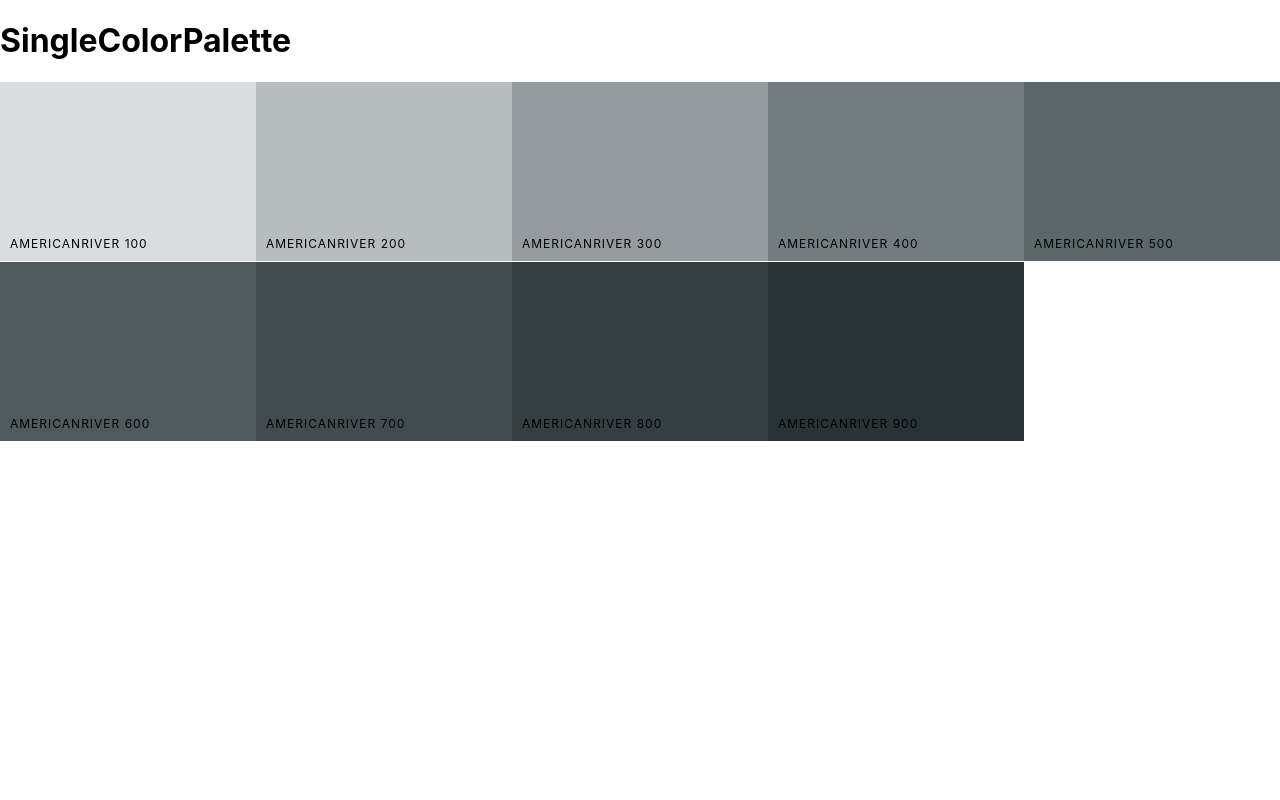
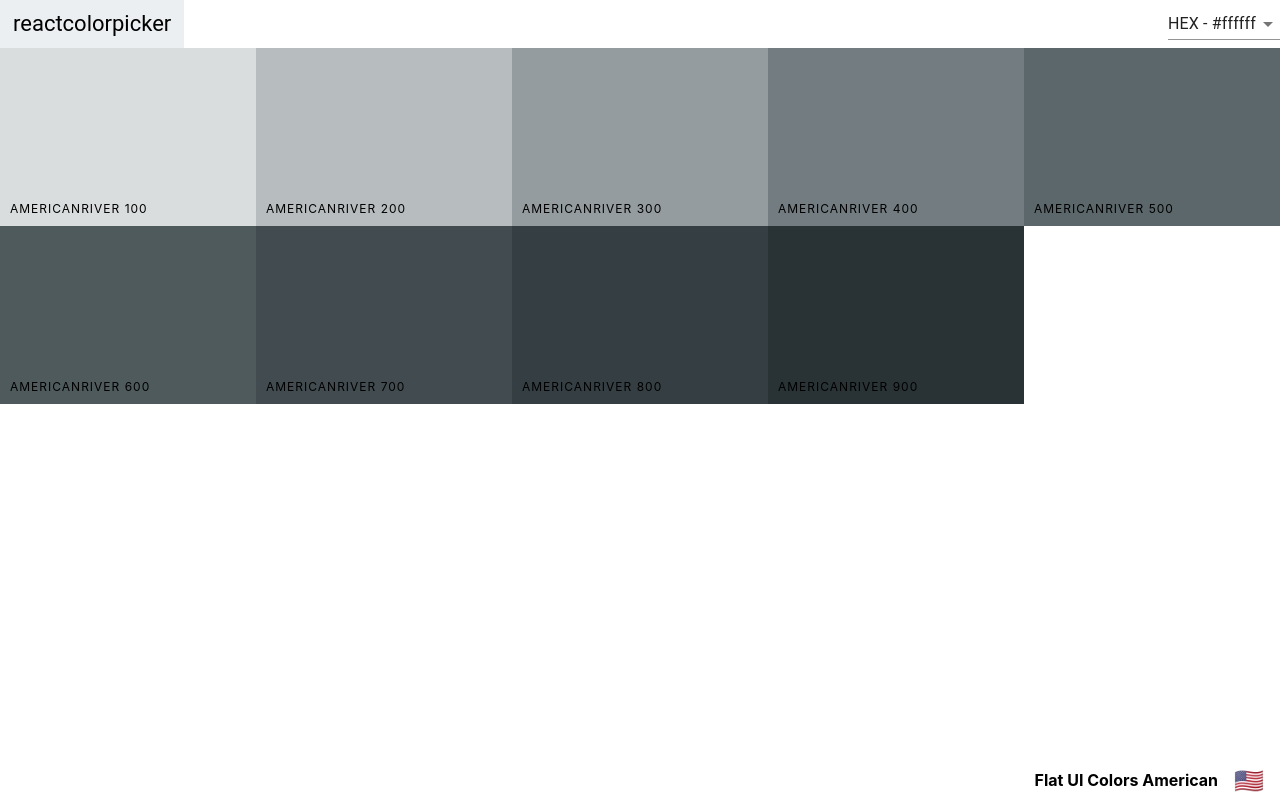
Before and after one commit to yellowswordy/colorpicker, a React (Create React App) app: page /palette/flat-ui-colors-american/americanriver in a window 1280 px wide. Built offline with nearby package versions, Linux system fonts and the light colour scheme.

Commit message:
Add Navbar and Footer to SingleColorPalette

```diff
--- a/src/Navbar.js
+++ b/src/Navbar.js
@@ -28,13 +28,14 @@
     }
 
     render() {
-        const {level, changeLevel} = this.props;
+        const {level, changeLevel, showingAllColors} = this.props;
         const {format} = this.state;
         return (
             <header className='Navbar'>
                 <div className='logo'>
                     <Link to='/'>reactcolorpicker</Link>
                 </div>
+                {showingAllColors &&
                 <div className='slider-container'>
                     <span>Level: {level}</span>
                     <div className='slider'>
@@ -47,6 +48,7 @@
                         />
                     </div>
                 </div>
+                }
                 <div className='select-container'>
                     <Select value={format} onChange={this.handleFormatChange}>
                         <MenuItem value='hex'>HEX - #ffffff</MenuItem>
--- a/src/Palette.js
+++ b/src/Palette.js
@@ -2,6 +2,7 @@
 import ColorBox from "./ColorBox";
 import './Palette.css'
 import Navbar from "./Navbar";
+import PaletteFooter from "./PaletteFooter";
 
 class Palette extends Component {
     constructor(props){
@@ -42,15 +43,14 @@
                 <Navbar
                     level={level}
                     changeLevel={this.changeLevel}
-                    handleChange={this.changeFormat}/>
+                    handleChange={this.changeFormat}
+                    showingAllColors={true}
+                />
 
                 <div  className='Palette-colors'>
                 {colorBoxes}
                 </div>
-            <footer className='Palette-footer'>
-                {paletteName}
-                <span className='emoji'>{emoji}</span>
-            </footer>
+            <PaletteFooter paletteName={paletteName} emoji={emoji}/>
             </div>
         );
     }
--- /dev/null
+++ b/src/PaletteFooter.js
@@ -0,0 +1,16 @@
+import React from 'react';
+
+const PaletteFooter = (props) => {
+    const {paletteName, emoji} = props;
+    return (
+
+            <footer className='Palette-footer'>
+                {paletteName}
+                <span className='emoji'>{emoji}</span>
+            </footer>
+
+    );
+}
+
+
+export default PaletteFooter;
--- a/src/SingleColorPalette.js
+++ b/src/SingleColorPalette.js
@@ -1,10 +1,16 @@
 import React, {Component} from 'react';
 import ColorBox from "./ColorBox";
+import Navbar from "./Navbar";
+import PaletteFooter from "./PaletteFooter";
 
 class SingleColorPalette extends Component {
     constructor(props){
         super(props);
         this._shades = this.gatherShades(this.props.palette, this.props.colorId);
+        this.state = {
+            format: 'hex'
+        };
+        this.changeFormat = this.changeFormat.bind(this)
     }
     gatherShades(palette, colorToFilterBy){
        let shades = [];
@@ -14,19 +20,28 @@
        }
        return shades.slice(1);
     }
+    changeFormat(val){
+        this.setState({format:val})
+    }
     render() {
+        const { format } = this.state;
+        const {paletteName , emoji} = this.props.palette;
         const  colorBoxes = this._shades.map(color => (
             <ColorBox
                 key={color.id}
                 name={color.name}
-                background={color.hex}
+                background={color[format]}
                 showLink={false}
             />
         ));
         return (
             <div className='Palette'>
-                <h1>SingleColorPalette</h1>
+                <Navbar
+                    handleChange={this.changeFormat}
+                    showingAllColors={false}
+                />
                 <div className='Palette-colors'>{colorBoxes}</div>
+                <PaletteFooter paletteName={paletteName} emoji={emoji}/>
             </div>
         );
     }
```
